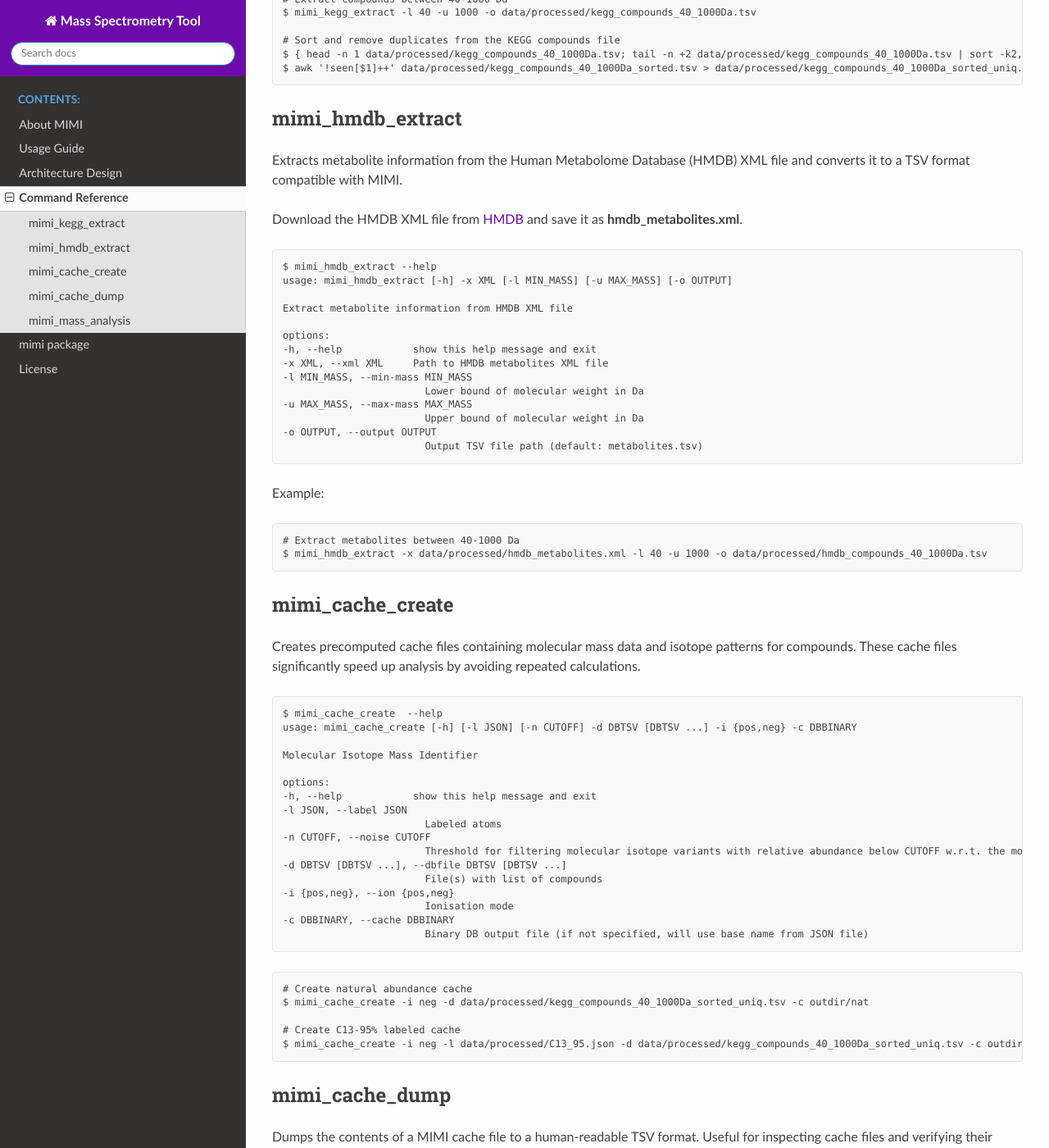
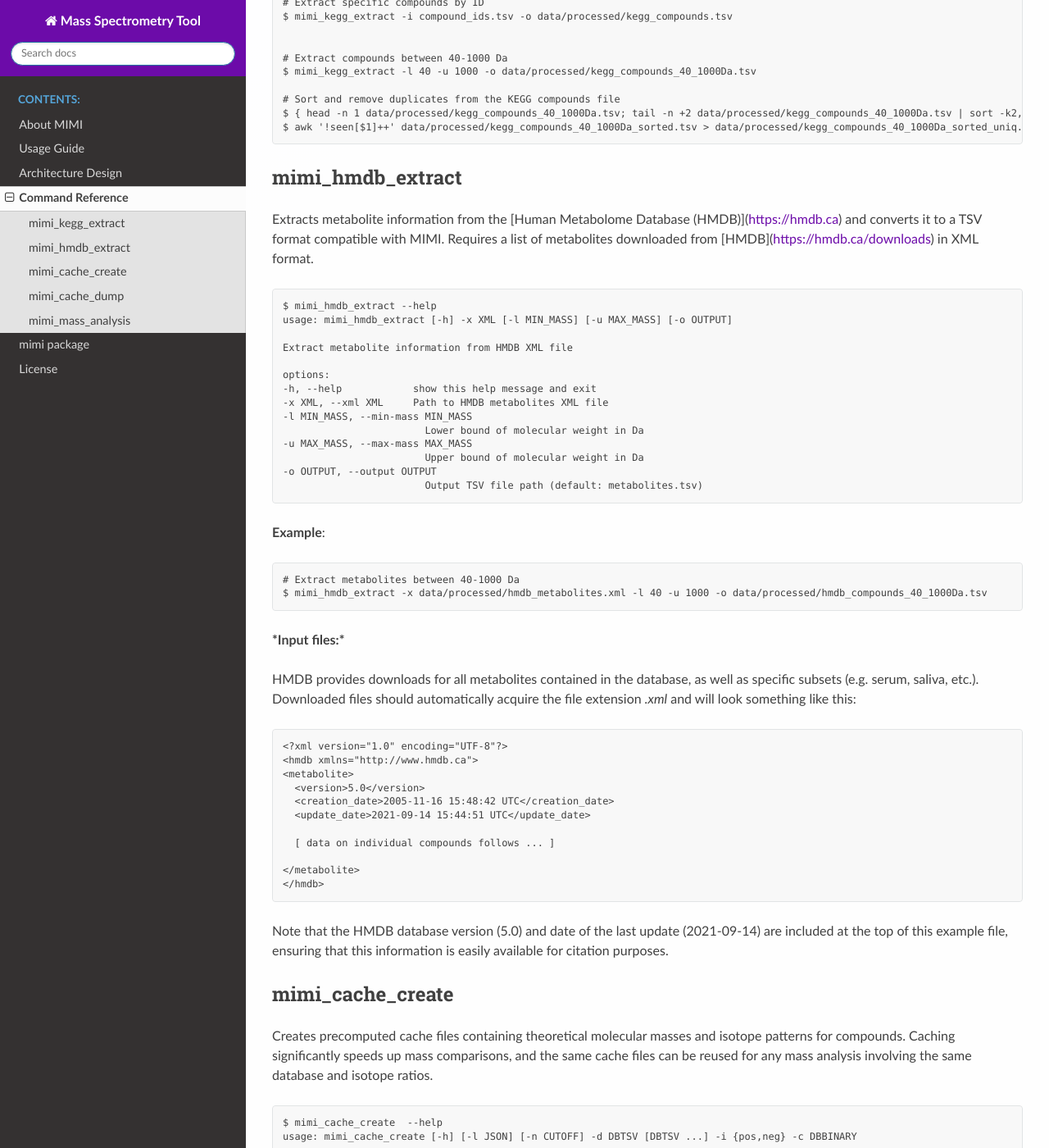
Before and after one commit to NYUAD-Core-Bioinformatics/MIMI, a Sphinx documentation site: the page built from docs/source/command_reference.rst, in a window 1280 px wide and 1400 px high, scrolled down 817 px. Shown: the whole window at 82% size. Built offline with Sphinx 7.4.7 and the Read the Docs theme 3.1.0, drawn with Linux system fonts in a browser that asks for light colours; some of the changed text lies outside the part shown.

Commit message:
Update command_reference.rst

```diff
--- a/docs/source/command_reference.rst
+++ b/docs/source/command_reference.rst
@@ -28,8 +28,7 @@ Extracts compound information from the KEGG database using its REST API. Can ret
     -b BATCH_SIZE, --batch-size BATCH_SIZE
                             Number of compounds to process in each batch (default: 5)
 
-
-.. code-block:: text
+**Example**::
 
     # Extract specific compounds by ID
     $ mimi_kegg_extract -i compound_ids.tsv -o data/processed/kegg_compounds.tsv
@@ -46,9 +45,7 @@ Extracts compound information from the KEGG database using its REST API. Can ret
 mimi_hmdb_extract
 -----------------
 
-Extracts metabolite information from the Human Metabolome Database (HMDB) XML file and converts it to a TSV format compatible with MIMI.
-
-Download the HMDB XML file from `HMDB <https://hmdb.ca/downloads>`_ and save it as **hmdb_metabolites.xml**.
+Extracts metabolite information from the [Human Metabolome Database (HMDB)](https://hmdb.ca) and converts it to a TSV format compatible with MIMI. Requires a list of metabolites downloaded from [HMDB](https://hmdb.ca/downloads) in XML format.
 
 .. code-block:: text
 
@@ -68,17 +65,37 @@ Download the HMDB XML file from `HMDB <https://hmdb.ca/downloads>`_ and save it
                             Output TSV file path (default: metabolites.tsv)
 
 
-
-Example::
+**Example**::
 
     # Extract metabolites between 40-1000 Da
     $ mimi_hmdb_extract -x data/processed/hmdb_metabolites.xml -l 40 -u 1000 -o data/processed/hmdb_compounds_40_1000Da.tsv
 
 
+***Input files:***
+
+HMDB provides downloads for all metabolites contained in the database, as well as specific subsets (e.g. serum, saliva, etc.). Downloaded files should automatically acquire the file extension `.xml` and will look something like this:
+
+.. code-block:: text
+
+    <?xml version="1.0" encoding="UTF-8"?>
+    <hmdb xmlns="http://www.hmdb.ca">
+    <metabolite>
+      <version>5.0</version>
+      <creation_date>2005-11-16 15:48:42 UTC</creation_date>
+      <update_date>2021-09-14 15:44:51 UTC</update_date>
+
+      [ data on individual compounds follows ... ]
+
+    </metabolite>
+    </hmdb>
+
+Note that the HMDB database version (5.0) and date of the last update (2021-09-14) are included at the top of this example file, ensuring that this information is easily available for citation purposes.
+
+
 mimi_cache_create
 -----------------
 
-Creates precomputed cache files containing molecular mass data and isotope patterns for compounds. These cache files significantly speed up analysis by avoiding repeated calculations.
+Creates precomputed cache files containing theoretical molecular masses and isotope patterns for compounds. Caching significantly speeds up mass comparisons, and the same cache files can be reused for any mass analysis involving the same database and isotope ratios.
 
 
 .. code-block:: text
@@ -102,7 +119,7 @@ Creates precomputed cache files containing molecular mass data and isotope patte
                             Binary DB output file (if not specified, will use base name from JSON file)
 
 
-.. code-block:: text
+**Example**::
 
     # Create natural abundance cache
     $ mimi_cache_create -i neg -d data/processed/kegg_compounds_40_1000Da_sorted_uniq.tsv -c outdir/nat
@@ -110,10 +127,11 @@ Creates precomputed cache files containing molecular mass data and isotope patte
     # Create C13-95% labeled cache
     $ mimi_cache_create -i neg -l data/processed/C13_95.json -d data/processed/kegg_compounds_40_1000Da_sorted_uniq.tsv -c outdir/C13_95
 
+
 mimi_cache_dump
 ---------------
 
-Dumps the contents of a MIMI cache file to a human-readable TSV format. Useful for inspecting cache files and verifying their contents.
+Dumps the contents of a MIMI cache file in human-readable TSV format. Useful for inspecting cache files and verifying their contents.
 
 
 .. code-block:: text
@@ -136,17 +154,16 @@ Dumps the contents of a MIMI cache file to a human-readable TSV format. Useful f
                             Output file (default: stdout)
 
 
-
-.. code-block:: text
+**Example**::
 
     # Dump first 5 compounds with 2 isotopes each
     $ mimi_cache_dump -n 5 -i 2 outdir/nat.pkl -o outdir/cache_contents.tsv
 
+
 mimi_mass_analysis
 ------------------
 
-Analyzes mass spectrometry data by comparing sample masses against precomputed molecular masses stored in cache files.
-
+Analyzes mass spectrometry data by comparing measured masses in sample peak lists against precomputed theoretical molecular masses stored in cache files.
 
 
 .. code-block:: text
@@ -168,8 +185,7 @@ Analyzes mass spectrometry data by comparing sample masses against precomputed m
                             Output file
 
 
-
-.. code-block:: text
+**Example**::
 
     # Analyze single sample with natural abundance cache
     $ mimi_mass_analysis -p 1.0 -vp 1.0 -c outdir/nat -s data/processed/testdata1.asc -o outdir/results.tsv
```
Also changed, not shown: other parts of docs/source/command_reference.rst (+1 -1 lines).
